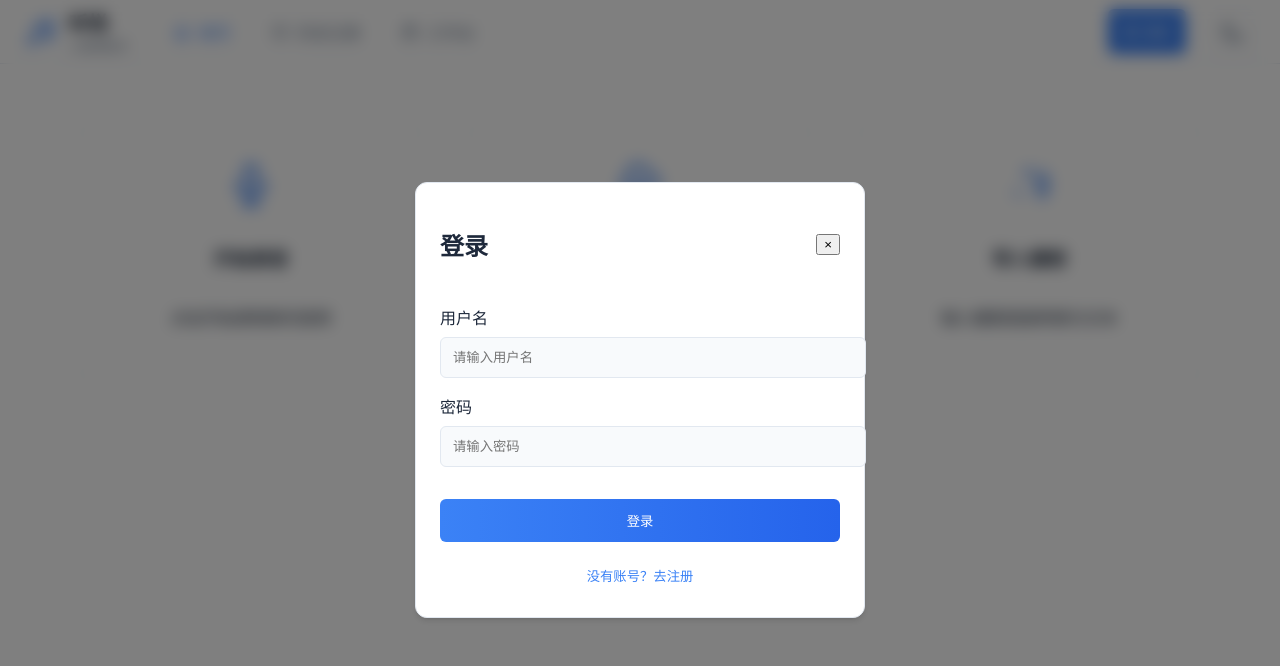
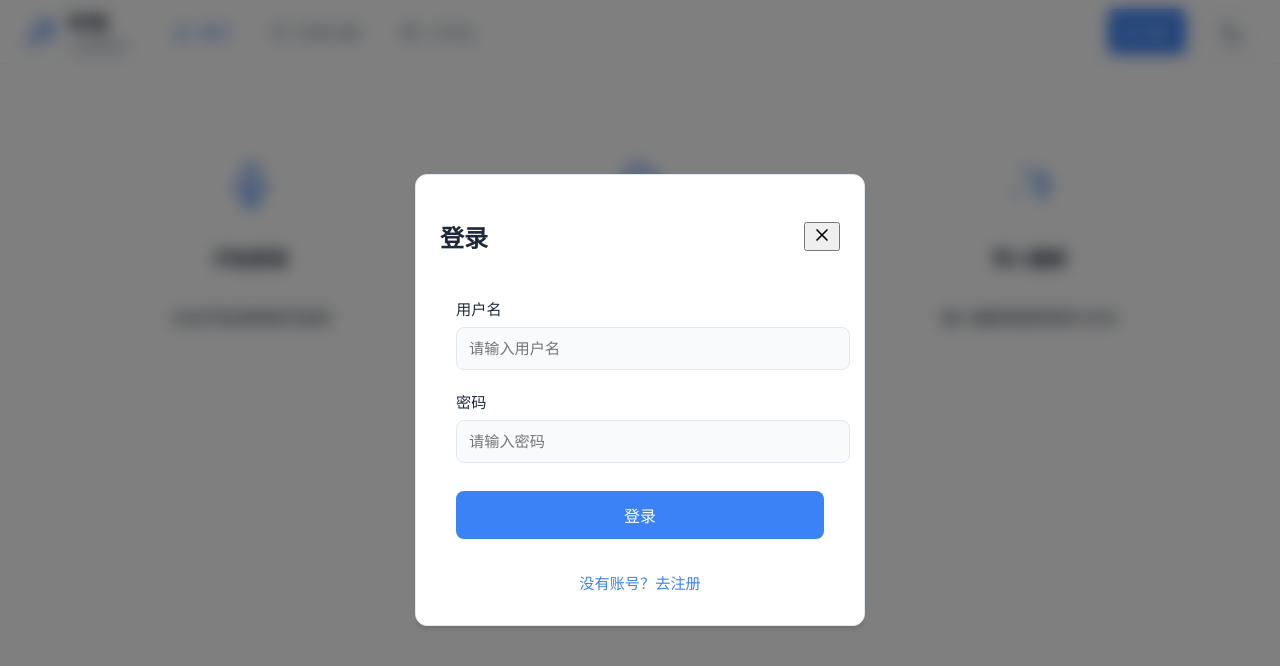
Before and after one commit to Graypigeonhgh/audscript, a Vue app: page / in a window 1280 px wide. Both pictures are taken after a click on the button "登录". Shown: the top 666 px of the page. Built offline with nearby package versions, Linux system fonts and the light colour scheme.

Commit message:
优化登录界面和注册界面中的输入框

```diff
--- a/src/components/LoginModal.vue
+++ b/src/components/LoginModal.vue
@@ -3,11 +3,15 @@
     <div class="modal-content">
       <div class="modal-header">
         <h2>{{ isLogin ? '登录' : '注册' }}</h2>
-        <button class="close-btn" @click="$emit('close')">×</button>
+        <button class="close-btn" @click="$emit('close')">
+          <svg class="icon" viewBox="0 0 24 24" fill="none" stroke="currentColor">
+            <path stroke-linecap="round" stroke-linejoin="round" stroke-width="2" d="M6 18L18 6M6 6l12 12" />
+          </svg>
+        </button>
       </div>
 
       <div class="modal-body">
-        <form @submit.prevent="handleSubmit">
+        <form @submit.prevent="handleSubmit" class="login-form">
           <div class="input-group">
             <label>用户名</label>
             <input
@@ -152,49 +156,64 @@ const handleSubmit = async () => {
   margin-bottom: 1.5rem;
 }
 
+.modal-body {
+  padding: 0 1rem;
+}
+
+.login-form {
+  display: flex;
+  flex-direction: column;
+  gap: 1.25rem;
+}
+
 .input-group {
-  margin-bottom: 1rem;
+  display: flex;
+  flex-direction: column;
+  gap: 0.5rem;
 }
 
 .input-group label {
-  display: block;
-  margin-bottom: 0.5rem;
   color: var(--primary-text);
+  font-size: 0.95rem;
 }
 
 .form-input {
   width: 100%;
   padding: 0.75rem;
   border: 1px solid var(--border-color);
-  border-radius: 6px;
+  border-radius: 8px;
   background: var(--secondary-bg);
   color: var(--primary-text);
   transition: all 0.3s ease;
+  font-size: 0.95rem;
 }
 
 .form-input:focus {
-  box-shadow: 0 0 0 2px var(--accent-color);
+  outline: none;
+  border-color: var(--accent-color);
+  box-shadow: 0 0 0 2px rgba(59, 130, 246, 0.1);
 }
 
 .submit-btn {
   width: 100%;
   padding: 0.75rem;
-  background: linear-gradient(to right, var(--gradient-start), var(--gradient-end));
+  margin-top: 0.5rem;
+  background: var(--accent-color);
   color: white;
   border: none;
-  border-radius: 6px;
+  border-radius: 8px;
   cursor: pointer;
   transition: all 0.3s ease;
-  margin-top: 1rem;
+  font-size: 1rem;
 }
 
 .submit-btn:hover {
-  transform: translateY(-2px);
-  box-shadow: var(--hover-shadow);
+  opacity: 0.9;
+  transform: translateY(-1px);
 }
 
 .form-footer {
-  margin-top: 1rem;
+  margin-top: 1.5rem;
   text-align: center;
 }
 
@@ -204,9 +223,15 @@ const handleSubmit = async () => {
   color: var(--accent-color);
   cursor: pointer;
   padding: 0.5rem;
+  font-size: 0.95rem;
 }
 
 .switch-btn:hover {
   text-decoration: underline;
 }
+
+.icon {
+  width: 20px;
+  height: 20px;
+}
 </style>
```
